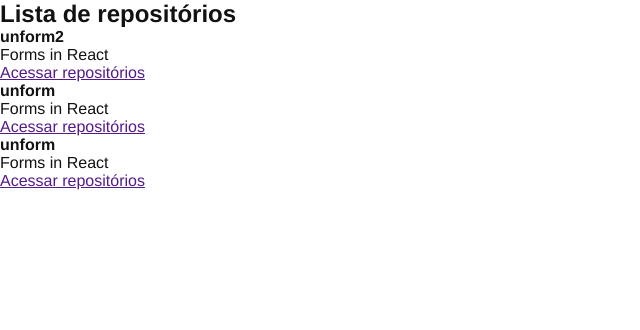
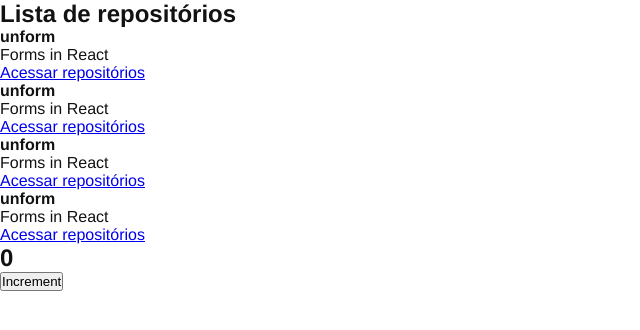
Before and after one commit to thiagohenriquesantos/01-fundamentos-reactjs, a React app: page / in a window 1280 px wide. Shown: the top 330 px of the page, without its empty margins (0-640 px from the left). Built offline with nearby package versions, Linux system fonts and the light colour scheme.

Commit message:
definição de estado do componente explicada via contador

```diff
--- a/src/App.jsx
+++ b/src/App.jsx
@@ -1,6 +1,12 @@
+import { Counter } from './components/Counter';
 import { RepositoryList } from './components/RepositoryList';
 import './styles/global.scss';
 
 export function App() {
-  return <RepositoryList />
+  return (
+    <>
+      <RepositoryList />
+      <Counter />
+    </>
+  )
 }
--- /dev/null
+++ b/src/components/Counter.jsx
@@ -0,0 +1,18 @@
+import { useState } from 'react';
+
+export function Counter() {
+  const [counter, setCounter] = useState(0);
+
+  function increment() {
+    setCounter(counter + 1);
+  }
+
+  return (
+    <div>
+      <h2>{counter}</h2>
+      <button type="button" onClick={increment}>
+        Increment
+      </button>
+    </div>
+  );
+}
--- /dev/null
+++ b/src/components/RepositoryItem.jsx
@@ -0,0 +1,12 @@
+export function RepositoryItem (props) {
+  return (
+    <li>
+      <strong>{props.repository.name ?? 'Default'}</strong>
+      <p>{props.repository.description}</p>
+
+      <a href={props.repository.link}>
+        Acessar repositórios
+      </a>
+    </li>
+  );
+}
--- a/src/components/RepositoryList.jsx
+++ b/src/components/RepositoryList.jsx
@@ -1,4 +1,10 @@
-const repositoryName = 'unform2';
+import { RepositoryItem } from "./RepositoryItem";
+
+const repository = {
+  name: 'unform',
+  description: 'Forms in React',
+  link: 'https://github.com/unform/unform'
+}
 
 export function RepositoryList() {
   return(
@@ -6,32 +12,10 @@
       <h1>Lista de repositórios</h1>
 
       <ul>
-        <li>
-          <strong>{repositoryName}</strong>
-          <p>Forms in React</p>
-
-          <a href="">
-            Acessar repositórios
-          </a>
-        </li>
-
-        <li>
-          <strong>unform</strong>
-          <p>Forms in React</p>
-
-          <a href="">
-            Acessar repositórios
-          </a>
-        </li>
-
-        <li>
-          <strong>unform</strong>
-          <p>Forms in React</p>
-
-          <a href="">
-            Acessar repositórios
-          </a>
-        </li>
+        <RepositoryItem repository={repository} />
+        <RepositoryItem repository={repository} />
+        <RepositoryItem repository={repository} />
+        <RepositoryItem repository={repository} />
       </ul>
     </section>
   );
```
